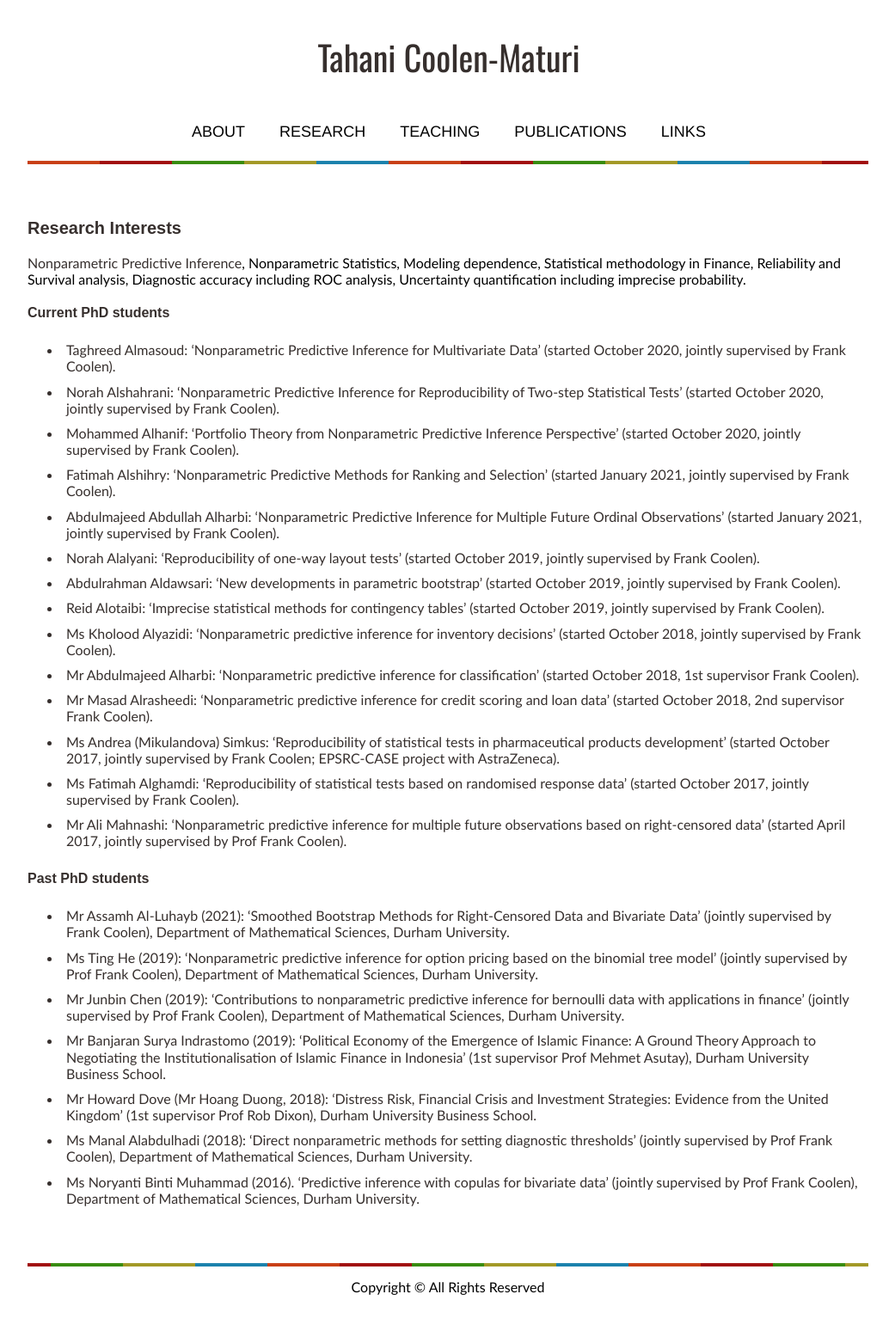
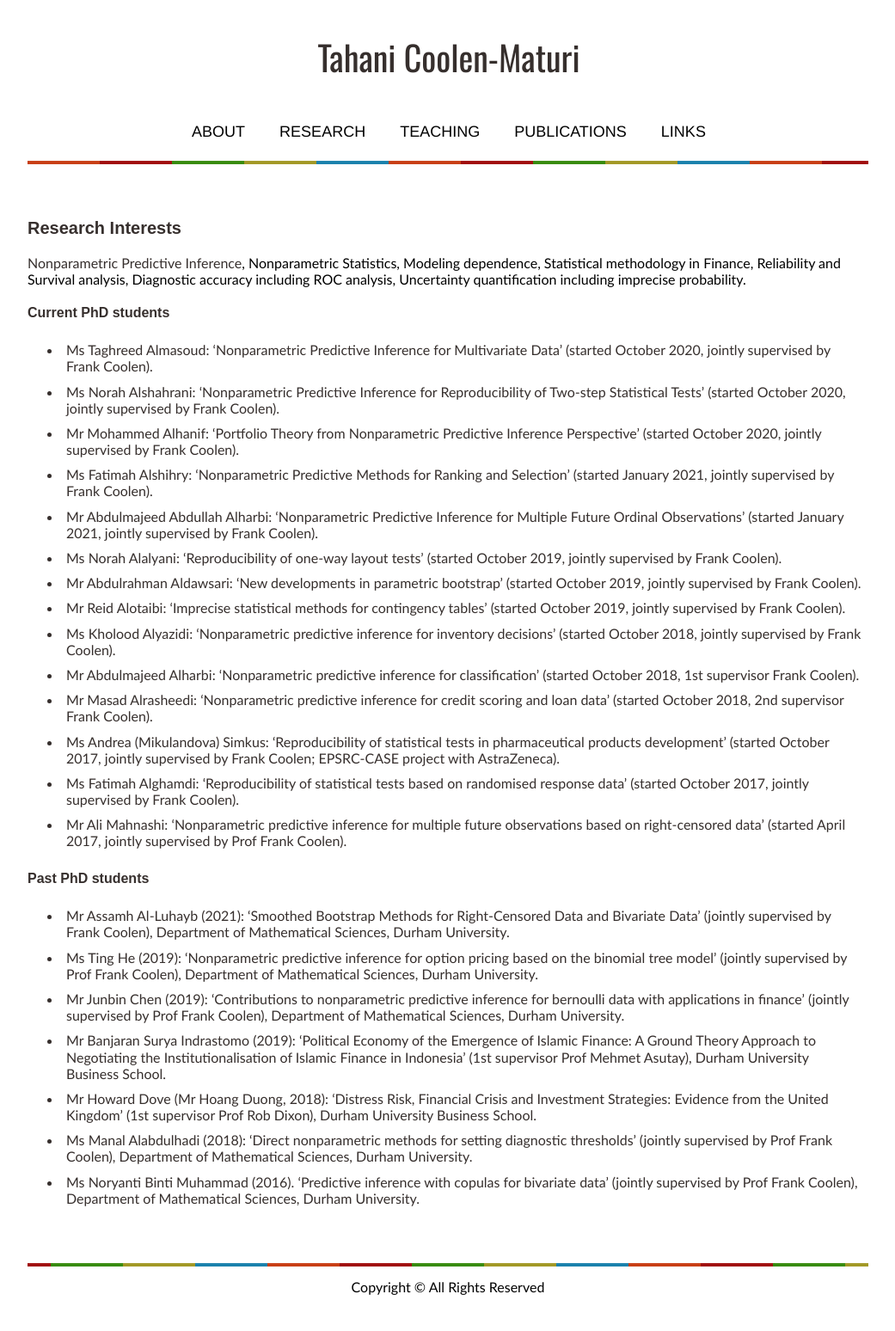
Before and after one commit to tmaturi/tahanimaturi, a Jekyll site: the page built from research.md, in a window 1280 px wide. Shown: the whole page at 86% size, without its empty margins (119-1160 px from the left). Built offline with Jekyll 4.4.1, drawn with Linux system fonts in a browser that asks for light colours; our own code applies the rules of GitHub Pages for plain Markdown files.

```diff
--- a/research.md
+++ b/research.md
@@ -12,21 +12,21 @@ title: Research
 ### Current PhD students
 <br>
 
-- Taghreed Almasoud: 'Nonparametric Predictive Inference for Multivariate Data' (started October 2020, jointly supervised by Frank Coolen).
+- Ms Taghreed Almasoud: 'Nonparametric Predictive Inference for Multivariate Data' (started October 2020, jointly supervised by Frank Coolen).
 
-- Norah Alshahrani: 'Nonparametric Predictive Inference for Reproducibility of Two-step Statistical Tests' (started October 2020, jointly supervised by Frank Coolen).
+- Ms Norah Alshahrani: 'Nonparametric Predictive Inference for Reproducibility of Two-step Statistical Tests' (started October 2020, jointly supervised by Frank Coolen).
 
-- Mohammed Alhanif: 'Portfolio Theory from Nonparametric Predictive Inference Perspective' (started October 2020, jointly supervised by Frank Coolen).
+- Mr Mohammed Alhanif: 'Portfolio Theory from Nonparametric Predictive Inference Perspective' (started October 2020, jointly supervised by Frank Coolen).
 
-- Fatimah Alshihry: 'Nonparametric Predictive Methods for Ranking and Selection' (started January 2021, jointly supervised by Frank Coolen).
+- Ms Fatimah Alshihry: 'Nonparametric Predictive Methods for Ranking and Selection' (started January 2021, jointly supervised by Frank Coolen).
 
-- Abdulmajeed Abdullah Alharbi: 'Nonparametric Predictive Inference for Multiple Future Ordinal Observations' (started January 2021, jointly supervised by Frank Coolen).
+- Mr Abdulmajeed Abdullah Alharbi: 'Nonparametric Predictive Inference for Multiple Future Ordinal Observations' (started January 2021, jointly supervised by Frank Coolen).
 
-- Norah Alalyani: 'Reproducibility of one-way layout tests' (started October 2019, jointly supervised by Frank Coolen).
+- Ms Norah Alalyani: 'Reproducibility of one-way layout tests' (started October 2019, jointly supervised by Frank Coolen).
 
-- Abdulrahman Aldawsari: 'New developments in parametric bootstrap' (started October 2019, jointly supervised by Frank Coolen).
+- Mr Abdulrahman Aldawsari: 'New developments in parametric bootstrap' (started October 2019, jointly supervised by Frank Coolen).
 
-- Reid Alotaibi: 'Imprecise statistical methods for contingency tables' (started October 2019, jointly supervised by Frank Coolen).
+- Mr Reid Alotaibi: 'Imprecise statistical methods for contingency tables' (started October 2019, jointly supervised by Frank Coolen).
 
 - Ms Kholood Alyazidi: 'Nonparametric predictive inference for inventory decisions' (started October 2018, jointly supervised by Frank Coolen).
 
```
